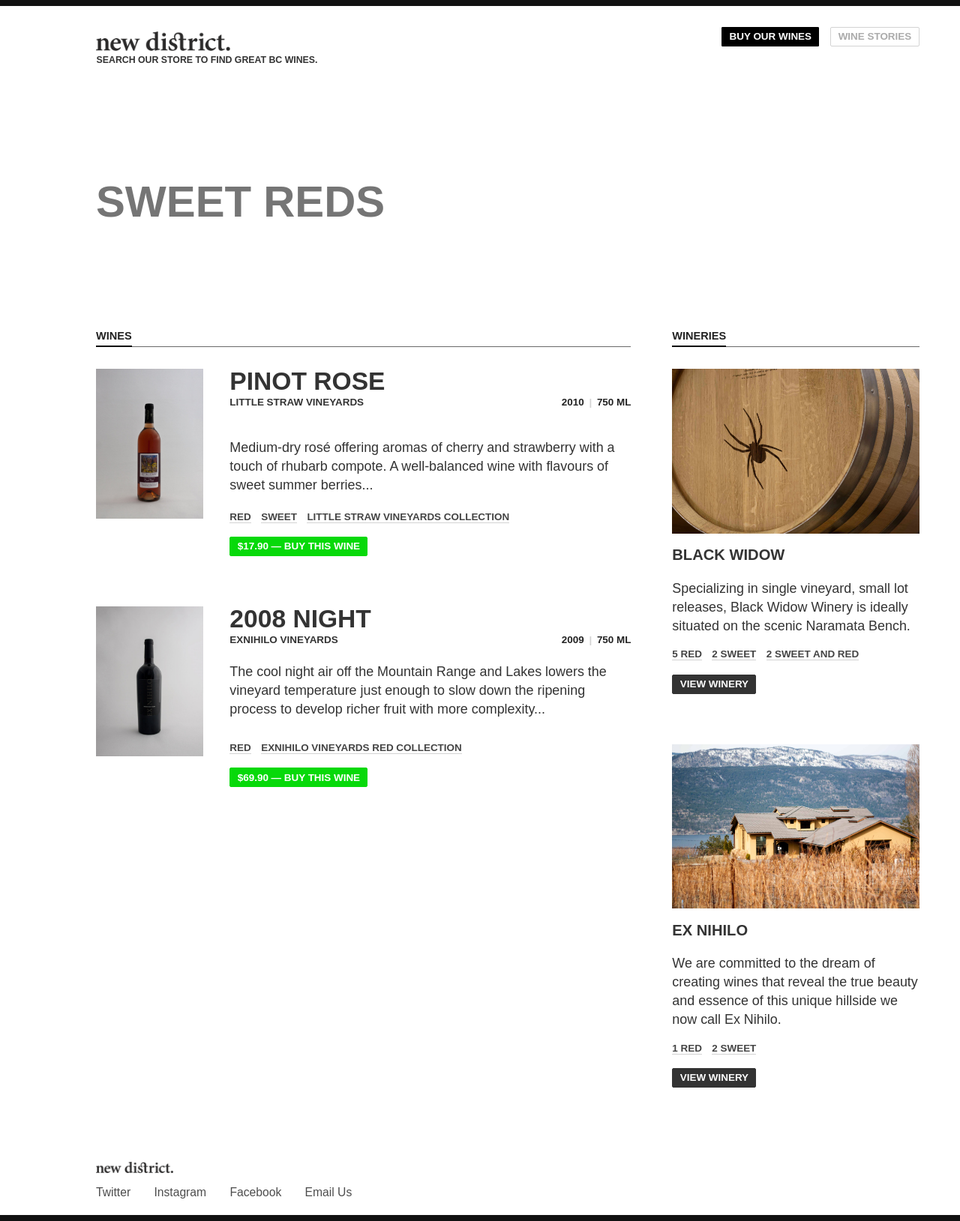
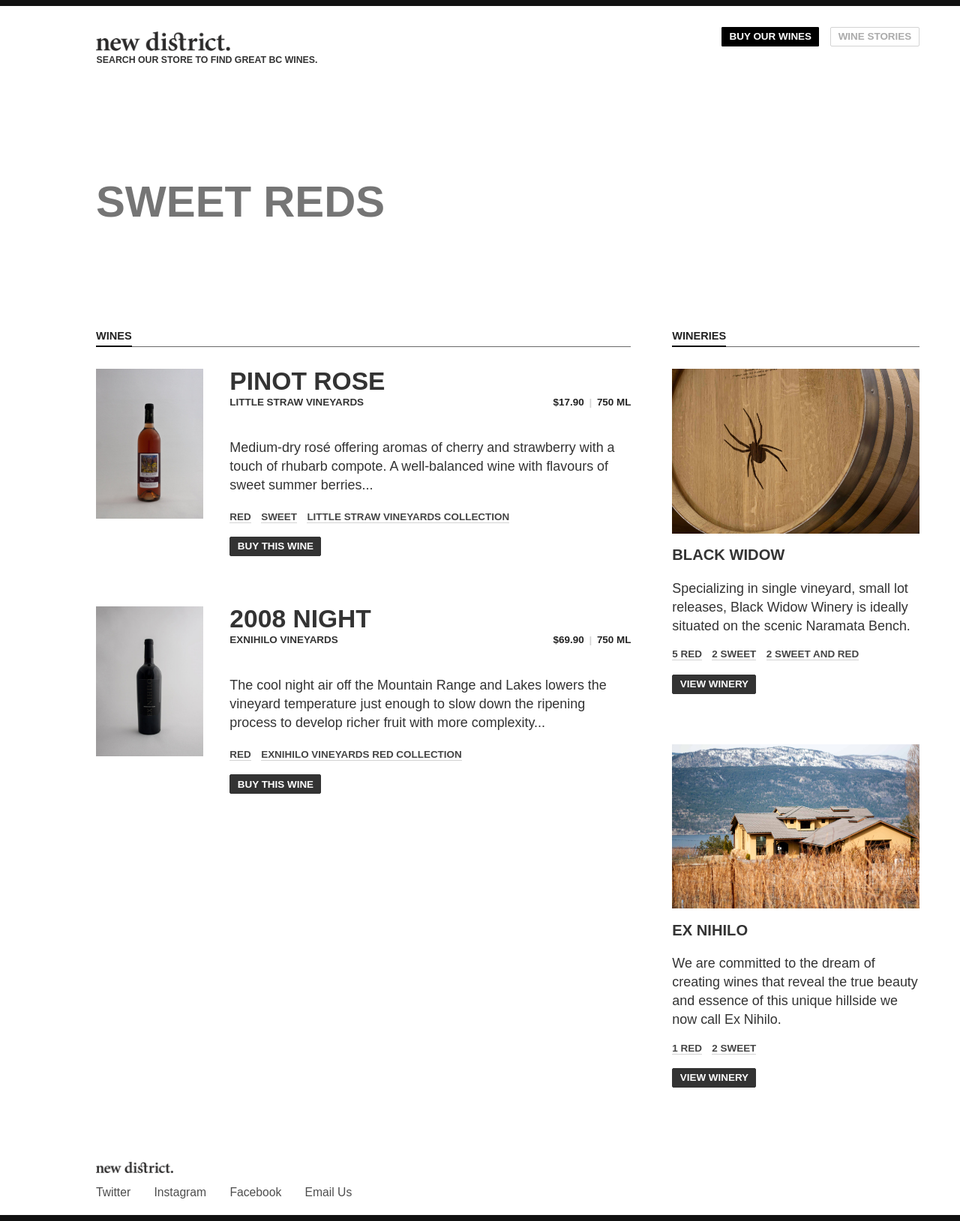
Before and after one commit to deadtype/search_interface, a Jekyll site: the page built from results/index.html, in a window 1280 px wide. Shown: the whole page at 75% size. Built offline with Jekyll 4.4.1, drawn with Linux system fonts in a browser that asks for light colours.

Commit message:
Updates to search results action buttons

```diff
--- a/_layouts/default.html
+++ b/_layouts/default.html
@@ -34,7 +34,6 @@
 
 
         <div class="site">
-
           {{ content }}
         </div>
 
--- a/results/index.html
+++ b/results/index.html
@@ -29,7 +29,7 @@
 		    				<a href="http://littlestraw.newdistrict.ca/products/pinot-rose" target="_blank">Pinot Rose</a>
 		    			</div>
 		    			<div class='wine_winery_meta'>
-		    				<span class='winery_name'><a href="http://littlestraw.newdistrict.ca" target="_blank">Little Straw Vineyards </a></span><span class="product_meta_info">2010<span class="price_separator">|</span>750 ml
+		    				<span class='winery_name'><a href="http://littlestraw.newdistrict.ca" target="_blank">Little Straw Vineyards </a></span><span class="product_meta_info">$17.90<span class="price_separator">|</span>750 ml
 							  </span>
 		    			</div>
 		    			<div class="wine_about">
@@ -39,8 +39,8 @@
 							<a href="http://littlestraw.newdistrict.ca" target="_blank">red</a><a href="http://littlestraw.newdistrict.ca" target="_blank">sweet</a><a href="http://littlestraw.newdistrict.ca/?collection_id=13" target="_blank">Little Straw Vineyards collection</a>
 			            </div>
 			            <div class='wine_action'>
-			            	<div class='green_button'>
-			            		<a href='http://localhost/journal-newdistrict/'><span>$17.90 — Buy this Wine</span></a>
+			            	<div class='active_button'>
+			            		<a href='http://localhost/journal-newdistrict/'><span>Buy this Wine</span></a>
 			            	</div>
 			            </div>
 		    		</div>
@@ -56,17 +56,17 @@
 		    				<a href="http://exnihilo.newdistrict.ca/products/2008-night" target="_blank">2008 NIGHT</a>
 		    			</div>
 		    			<div class='wine_winery_meta'>
-		    				<span class='winery_name'><a href="http://exnihilo.newdistrict.ca" target="_blank">EXNIHILO VINEYARDS</a></span><span class="product_meta_info">2009<span class="price_separator">|</span>750 ml</span>
+		    				<span class='winery_name'><a href="http://exnihilo.newdistrict.ca" target="_blank">EXNIHILO VINEYARDS</a></span><span class="product_meta_info">$69.90<span class="price_separator">|</span>750 ml</span>
 		    			</div>
-		    			<div class="grid_about">
+		    			<div class="wine_about">
 		    				<a href="http://exnihilo.newdistrict.ca/products/2008-night" target="_blank"> The cool night air off the Mountain Range and Lakes lowers the vineyard temperature just enough to slow down the ripening process to develop richer fruit with more complexity...</a>
 		    			</div>
 		    			<div class="search_result_summary">
 							<a a href="http://exnihilo.newdistrict.ca" target="_blank">red</a><a href="http://exnihilo.newdistrict.ca/?collection_id=19" target="_blank">EXNIHILO VINEYARDS RED collection</a>
 			            </div>
 			             <div class='wine_action '>
-			            	<div class='green_button'>
-			            		<a href='http://localhost/journal-newdistrict/'><span>$69.90 — Buy this Wine</span></a>
+			            	<div class='active_button'>
+			            		<a href='http://localhost/journal-newdistrict/'><span>Buy this Wine</span></a>
 			            	</div>
 			            </div>
 		    		</div>
--- a/stylesheets/scss/_main_navigation.scss
+++ b/stylesheets/scss/_main_navigation.scss
@@ -2,6 +2,10 @@
 	float: left;
 }
 
+.logo, .logo_word {
+	display: inline-block;
+	float: left;
+}
 .logo {
 	width: .5em;
 }
--- a/stylesheets/scss/_variables.scss
+++ b/stylesheets/scss/_variables.scss
@@ -14,7 +14,7 @@
 $alert-red:         #fbe3e4;
 $alert-green:       #e6efc2;
 $alert-blue:        #d5edf8;
-$button-green:		#07d90a;
+$button-green:		#affcb0;
 $button-hover-green: #06c909;
 
 $black:             #000;
```
Also changed, not shown: stylesheets/style.css, 4 other files.
